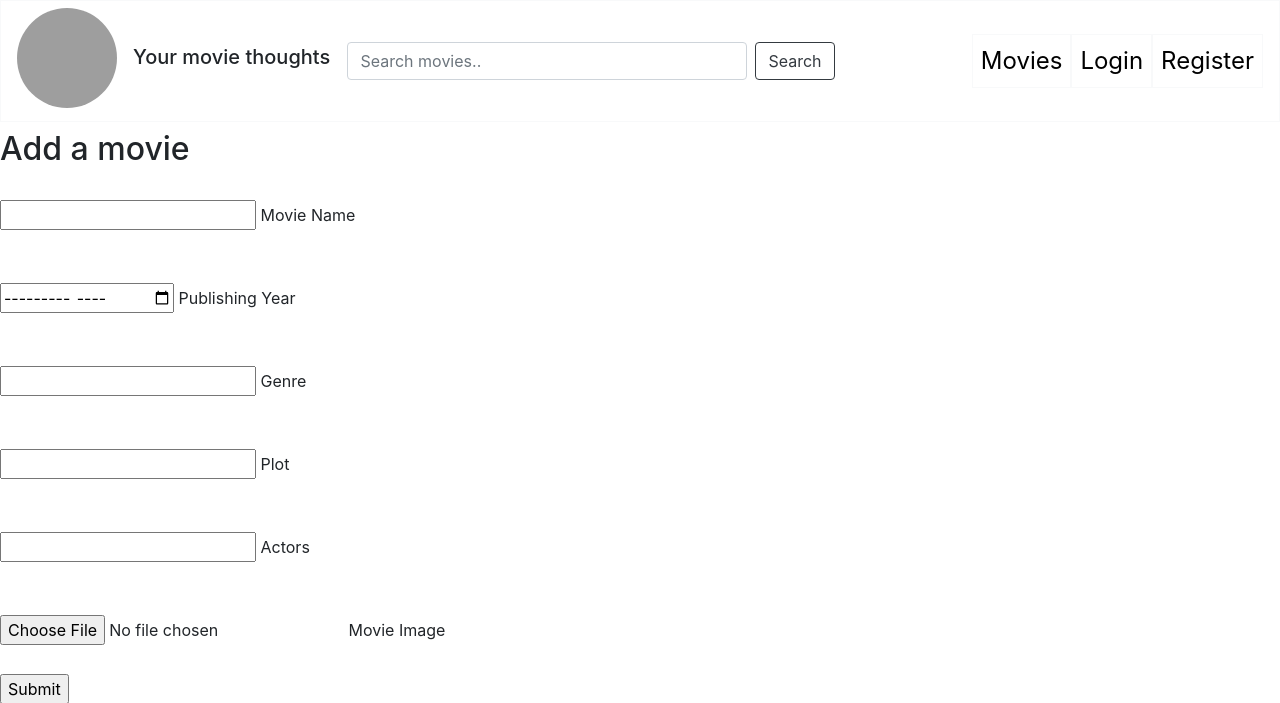
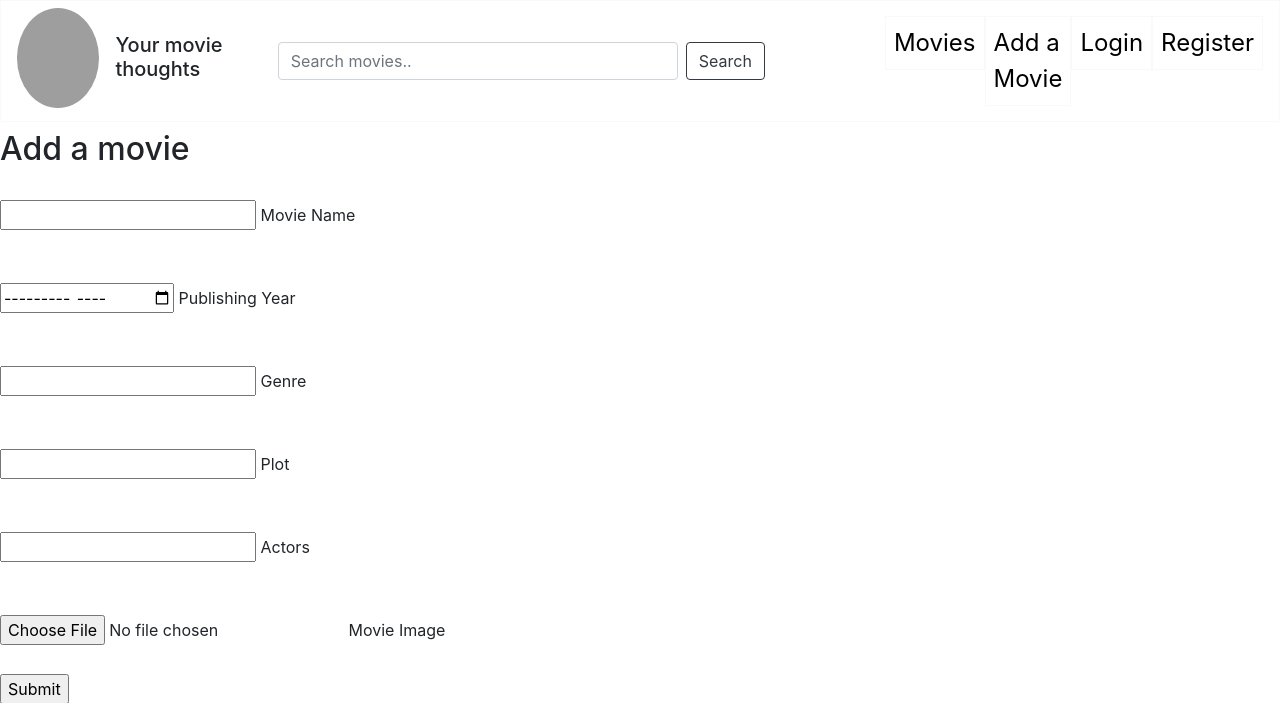
Before and after one commit to slaven2910/SlyTV_Web_Projekt, a PHP site: page /SlyTV_Web_Projekt/create-movie.php in a window 1280 px wide. Shown: the top 703 px of the page. Run offline with PHP 8.4, Linux system fonts and the light colour scheme; some libraries are stand-ins or nearby versions; grey boxes are pictures that could not be loaded.

Commit message:
quick update

```diff
--- a/components/navbar.php
+++ b/components/navbar.php
@@ -42,6 +42,13 @@
             </a>
           </li>
 
+          <li class="nav-item active ml-auto">
+            <a class="nav-link border border-light " href="create-movie.php">
+              <span>Add a Movie</span>
+              <span class="sr-only"></span>
+            </a>
+          </li>
+
           <?php if (isset($_SESSION["logged_in"]) && $_SESSION["logged_in"] == true) {  ?>
             <li class="nav-item ml-3">
               <a class="nav-link dropdown-toggle" href="#" role="button" data-toggle="dropdown" aria-haspopup="true" aria-expanded="false">
@@ -49,7 +56,6 @@
               </a>
               <ul class="dropdown-menu dropdown-menu-right">
                 <li><a class="dropdown-item" type="button" href="./yourAccount.php">Your Account<span class="sr-only"></a></li>
-                <li><a class="dropdown-item" type="button" href="./create-movie.php">Add a movie<span class=""sr-only></span></a></li>
                 <li><a class="dropdown-item" type="button" href="./scripts/logout.php">Logout<span class="sr-only"></span></a></li>
               </ul>
             </li>
--- a/create-movie.php
+++ b/create-movie.php
@@ -13,7 +13,7 @@
 <?php include('./components/navbar.php'); ?>
 <div>
 
-    <form> <!-- action="send-to-database.php" method="POST"> -->
+    <form action="send-to-database.php" method="POST">
     <h2>Add a movie</h2>
     <br>
     <div class="form-outline form-white mb-4">
```
